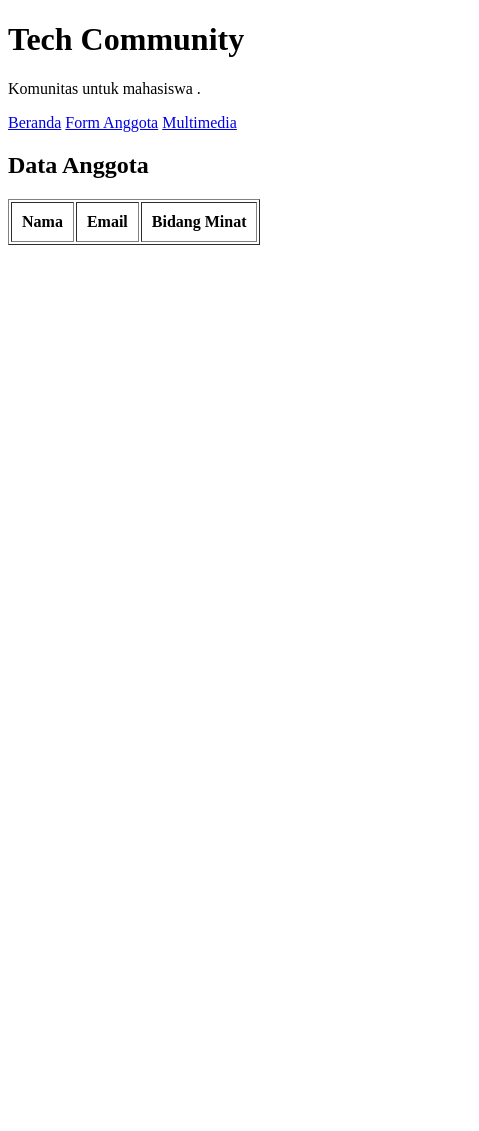
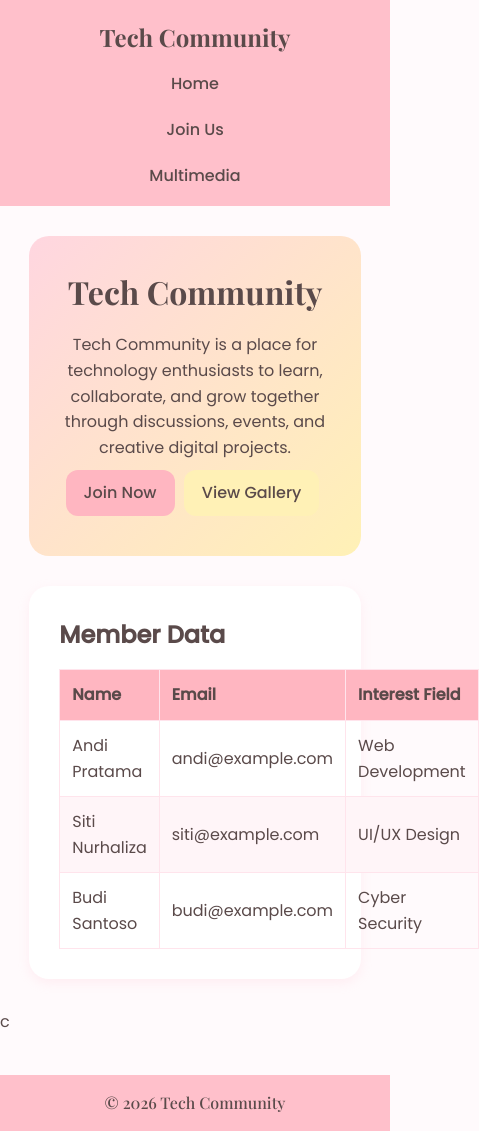
Before and after one commit to Raraandini/UCP1_PDWA_20240140152, a plain HTML site: page index.html in a window 390 px wide. Shown: the whole page, 479 px wide, since content can reach past the window. Before the commit the page ends 844 px from the top, so only its background shows below. Drawn offline with nearby package versions, Linux system fonts and the light colour scheme.

Commit message:
lanjutan projek ucp 1

```diff
--- a/index.html
+++ b/index.html
@@ -1,5 +1,5 @@
 <!DOCTYPE html>
-<html lang="id">
+<html lang="en">
 <head>
   <meta charset="UTF-8">
   <meta name="viewport" content="width=device-width, initial-scale=1.0">
@@ -7,25 +7,48 @@
   <link rel="stylesheet" href="./style.css">
 </head>
 <body>
-    <div class="container">
-    <h1>Tech Community</h1>
-    <p>Komunitas untuk mahasiswa .</p>
+  <header>
+    <nav class="navbar">
+      <h2>Tech Community</h2>
+      <ul>
+        <li><a href="./index.html">Home</a></li>
+        <li><a href="./form.html">Join Us</a></li>
+        <li><a href="./gallery.html">Multimedia</a></li>
+      </ul>
+    </nav>
+  </header>
 
-    <nav>
-      <a href="./index.html">Beranda</a>
-      <a href="./form.html">Form Anggota</a>
-      <a href="./gallery.html">Multimedia</a>
-    </nav>
+  <main class="container">
+    <section class="hero">
+      <h1>Tech Community</h1>
+      <p>
+        Tech Community is a place for technology enthusiasts to learn,
+        collaborate, and grow together through discussions, events, and
+        creative digital projects.
+      </p>
+      <a href="./form.html" class="btn">Join Now</a>
+      <a href="./gallery.html" class="btn secondary">View Gallery</a>
+    </section>
 
-    <h2>Data Anggota</h2>
-    <table border="1" cellpadding="10">
-      <thead>
-        <tr><th>Nama</th><th>Email</th><th>Bidang Minat</th></tr>
-      </thead>
-      <tbody id="memberTableBody"></tbody>
-    </table>
-  </div>
+    <section class="card">
+      <h2>Member Data</h2>
+      <table>
+        <thead>
+          <tr>
+            <th>Name</th>
+            <th>Email</th>
+            <th>Interest Field</th>
+          </tr>
+        </thead>
+        <tbody id="memberTable"></tbody>
+      </table>
+    </section>
+  </main>
 
-   <script src="./script.js"></script>
+ c <footer>
+    <p>&copy; 2026 Tech Community</p>
+  </footer>
+
+  <script src="./script.js"></script>
 </body>
 </html>
--- /dev/null
+++ b/script.js
@@ -0,0 +1,95 @@
+// Array data anggota contoh
+let members = [
+  {
+    name: "Andi Pratama",
+    email: "andi@example.com",
+    interest: "Web Development"
+  },
+  {
+    name: "Siti Nurhaliza",
+    email: "siti@example.com",
+    interest: "UI/UX Design"
+  },
+  {
+    name: "Budi Santoso",
+    email: "budi@example.com",
+    interest: "Cyber Security"
+  }
+];
+
+// Menampilkan data anggota di halaman index.html
+const memberTable = document.getElementById("memberTable");
+
+if (memberTable) {
+  members.forEach(function(member) {
+    const row = document.createElement("tr");
+
+    row.innerHTML = `
+      <td>${member.name}</td>
+      <td>${member.email}</td>
+      <td>${member.interest}</td>
+    `;
+
+    memberTable.appendChild(row);
+  });
+}
+
+// Form input anggota baru
+const memberForm = document.getElementById("memberForm");
+
+if (memberForm) {
+  memberForm.addEventListener("submit", function(event) {
+    event.preventDefault();
+
+    const name = document.getElementById("name").value;
+    const email = document.getElementById("email").value;
+    const interest = document.getElementById("interest").value;
+
+    const newMember = {
+      name: name,
+      email: email,
+      interest: interest
+    };
+
+    members.push(newMember);
+
+    alert("Member data has been saved!");
+
+    const formResult = document.getElementById("formResult");
+    formResult.style.display = "block";
+    formResult.innerHTML = `
+      <h3>Submitted Data</h3>
+      <p><strong>Name:</strong> ${name}</p>
+      <p><strong>Email:</strong> ${email}</p>
+      <p><strong>Interest Field:</strong> ${interest}</p>
+    `;
+
+    memberForm.reset();
+    console.log(members);
+  });
+}
+
+// Multimedia interaction
+function playAudio() {
+  const audio = document.getElementById("communityAudio");
+  audio.play();
+}
+
+function pauseAudio() {
+  const audio = document.getElementById("communityAudio");
+  audio.pause();
+}
+
+function showInfo() {
+  alert("Welcome to Tech Community Multimedia Gallery!");
+}
+
+function changeImage() {
+  const image = document.getElementById("communityImage");
+
+  if (image.src.includes("1519389950473")) {
+    image.src = "https://images.unsplash.com/photo-1522202176988-66273c2fd55f";
+  } else {
+    image.src = "https://images.unsplash.com/photo-1519389950473-47ba0277781c";
+  }
+}
--- /dev/null
+++ b/style.css
@@ -0,0 +1,198 @@
+@import url('https://fonts.googleapis.com/css2?family=Playfair+Display:wght@500;700&family=Poppins:wght@300;400;500&display=swap');
+
+* {
+  margin: 0;
+  padding: 0;
+  box-sizing: border-box;
+}
+
+/* Body */
+body {
+  font-family: 'Poppins', sans-serif;
+  background-color: #fffafc;
+  color: #5a4a4a;
+  line-height: 1.6;
+}
+
+/* Navbar */
+.navbar {
+  background-color: #ffc0cb;
+  color: #5a4a4a;
+  padding: 18px 8%;
+  display: flex;
+  justify-content: space-between;
+  align-items: center;
+}
+
+.navbar h2 {
+  font-family: 'Playfair Display', serif;
+  font-weight: 700;
+}
+
+.navbar ul {
+  list-style: none;
+  display: flex;
+  gap: 20px;
+}
+
+.navbar a {
+  color: #5a4a4a;
+  text-decoration: none;
+  font-weight: 500;
+}
+
+.navbar a:hover {
+  color: #fff;
+}
+
+/* Container */
+.container {
+  width: 85%;
+  margin: 30px auto;
+}
+
+/* Hero */
+.hero {
+  background: linear-gradient(135deg, #ffd6e0, #fff1b6);
+  padding: 50px;
+  border-radius: 20px;
+  margin-bottom: 30px;
+  text-align: center;
+}
+
+.hero h1 {
+  font-family: 'Playfair Display', serif;
+  font-size: 42px;
+  margin-bottom: 15px;
+}
+
+/* Card */
+.card {
+  background-color: #fff;
+  padding: 30px;
+  border-radius: 20px;
+  box-shadow: 0 4px 12px rgba(255, 192, 203, 0.2);
+  margin-bottom: 30px;
+}
+
+/* Button */
+.btn {
+  display: inline-block;
+  background-color: #ffb6c1;
+  color: #5a4a4a;
+  padding: 10px 18px;
+  margin: 10px 5px 10px 0;
+  border: none;
+  border-radius: 12px;
+  text-decoration: none;
+  cursor: pointer;
+  font-weight: 500;
+}
+
+.btn:hover {
+  background-color: #ffd6e0;
+}
+
+.btn.secondary {
+  background-color: #fff1b6;
+}
+
+.btn.secondary:hover {
+  background-color: #ffe680;
+}
+
+/* Table */
+table {
+  width: 100%;
+  border-collapse: collapse;
+  margin-top: 15px;
+}
+
+th, td {
+  padding: 12px;
+  border: 1px solid #ffe4ec;
+  text-align: left;
+}
+
+th {
+  background-color: #ffb6c1;
+  color: #5a4a4a;
+}
+
+tr:nth-child(even) {
+  background-color: #fff5f8;
+}
+
+/* Form */
+form {
+  display: flex;
+  flex-direction: column;
+  gap: 12px;
+}
+
+input, select {
+  padding: 12px;
+  border: 1px solid #ffd6e0;
+  border-radius: 10px;
+  background-color: #fff;
+}
+
+/* Result box */
+.result {
+  margin-top: 20px;
+  padding: 15px;
+  background-color: #fff1b6;
+  border-left: 5px solid #ffb6c1;
+  display: none;
+  border-radius: 10px;
+}
+
+/* Gallery */
+.gallery-img {
+  width: 100%;
+  max-width: 600px;
+  height: 350px;
+  object-fit: cover;
+  border-radius: 15px;
+  margin: 15px 0;
+}
+
+.video-box iframe {
+  width: 100%;
+  max-width: 700px;
+  height: 380px;
+  border: none;
+  border-radius: 15px;
+  margin: 15px 0;
+}
+
+/* Footer */
+footer {
+  background-color: #ffc0cb;
+  color: #5a4a4a;
+  text-align: center;
+  padding: 15px;
+  margin-top: 40px;
+  font-family: 'Playfair Display', serif;
+}
+
+/* Responsive */
+@media (max-width: 768px) {
+  .navbar {
+    flex-direction: column;
+    gap: 15px;
+  }
+
+  .navbar ul {
+    flex-direction: column;
+    text-align: center;
+  }
+
+  .hero {
+    padding: 30px;
+  }
+
+  .hero h1 {
+    font-size: 32px;
+  }
+}
```
Also changed, not shown: form.html (added, +56 -0 lines), gallery.html (added, +56 -0 lines).
